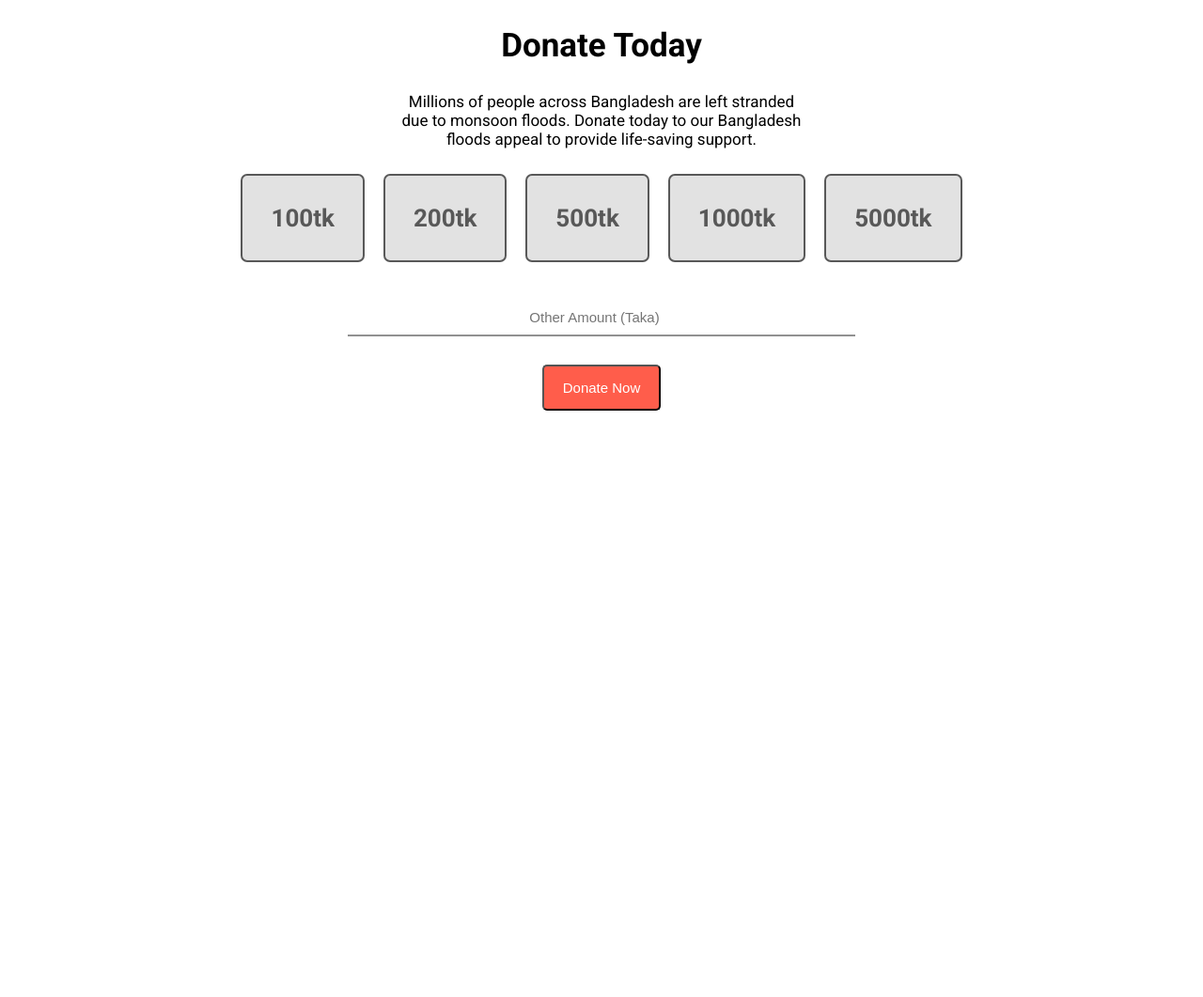
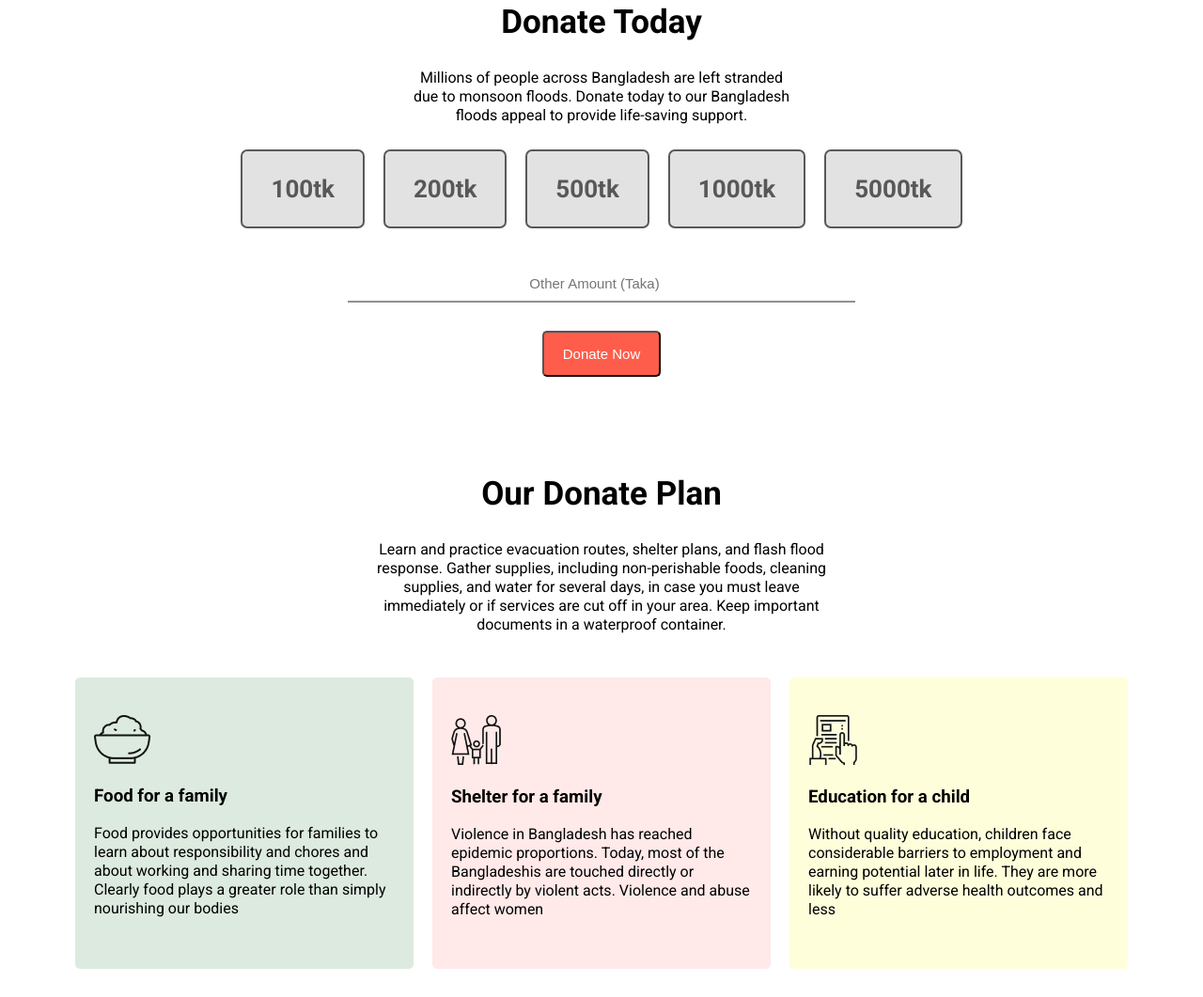
Before and after one commit to Suman-Chandra-Barman/help-them, a plain HTML site: page index.html in a window 1280 px wide. Shown: the part 901-1962 px from the top of the page at 94% size. Before the commit the page ends 1338 px from the top, so only its background shows below. Drawn offline with Linux system fonts and the light colour scheme.

Commit message:
Our danation plan section and donation card pard add

```diff
--- a/index.html
+++ b/index.html
@@ -64,5 +64,52 @@
         <button class="btn">Donate Now</button>
       </div>
     </section>
+
+    <!-- This is Our Donate Plan Part -->
+    <section>
+      <div class="description">
+        <h2>Our Donate Plan</h2>
+        <p>
+          Learn and practice evacuation routes, shelter plans, and flash flood
+          <br />
+          response. Gather supplies, including non-perishable foods, cleaning
+          <br />
+          supplies, and water for several days, in case you must leave <br />
+          immediately or if services are cut off in your area. Keep important
+          <br />
+          documents in a waterproof container.
+        </p>
+      </div>
+      <div class="donate-planning-card">
+        <div class="card-box card1">
+          <img src="./icons/food.png" alt="food" />
+          <h3>Food for a family</h3>
+          <p>
+            Food provides opportunities for families to learn about
+            responsibility and chores and about working and sharing time
+            together. Clearly food plays a greater role than simply nourishing
+            our bodies
+          </p>
+        </div>
+        <div class="card-box card2">
+          <img src="./icons/shelter.png" alt="food" />
+          <h3>Shelter for a family</h3>
+          <p>
+            Violence in Bangladesh has reached epidemic proportions. Today, most
+            of the Bangladeshis are touched directly or indirectly by violent
+            acts. Violence and abuse affect women
+          </p>
+        </div>
+        <div class="card-box card3">
+          <img src="./icons/Frame-1.png" alt="food" />
+          <h3>Education for a child</h3>
+          <p>
+            Without quality education, children face considerable barriers to
+            employment and earning potential later in life. They are more likely
+            to suffer adverse health outcomes and less
+          </p>
+        </div>
+      </div>
+    </section>
   </body>
 </html>
--- a/style.css
+++ b/style.css
@@ -9,7 +9,8 @@ h2 {
   font-size: 35px;
 }
 p {
-  font-size: 17px;
+  font-size: 16px;
+  line-height: 20px;
 }
 #header-section {
   background: url(./images/donation8.jpg);
@@ -58,7 +59,7 @@ p {
 }
 section {
   text-align: center;
-  padding-top: 100px;
+  padding-top: 75px;
 }
 .amount-box {
   padding: 30px;
@@ -71,3 +72,25 @@ section {
   padding: 10px 20px;
   font-size: 15px;
 }
+.donate-planning-card {
+  display: flex;
+  justify-content: center;
+  align-items: center;
+}
+.card-box {
+  width: 25%;
+  text-align: left;
+  padding: 40px 20px;
+  border-radius: 5px;
+  margin: 30px 10px;
+  height: 230px;
+}
+.card1 {
+  background-color: rgb(31 116 44 / 15%);
+}
+.card2 {
+  background-color: rgb(255 111 111 /15%);
+}
+.card3 {
+  background-color: rgb(255 245 16 / 15%);
+}
```
